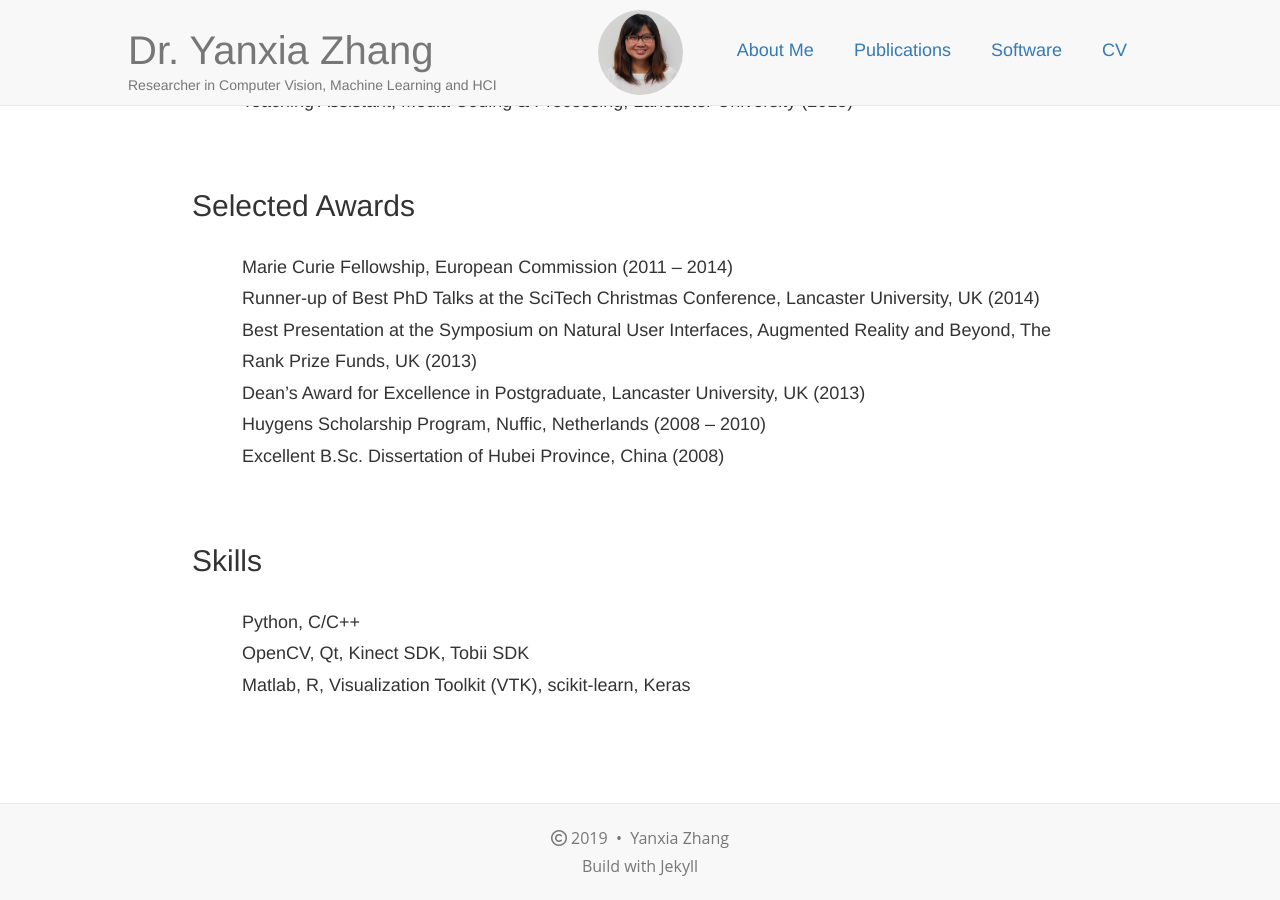
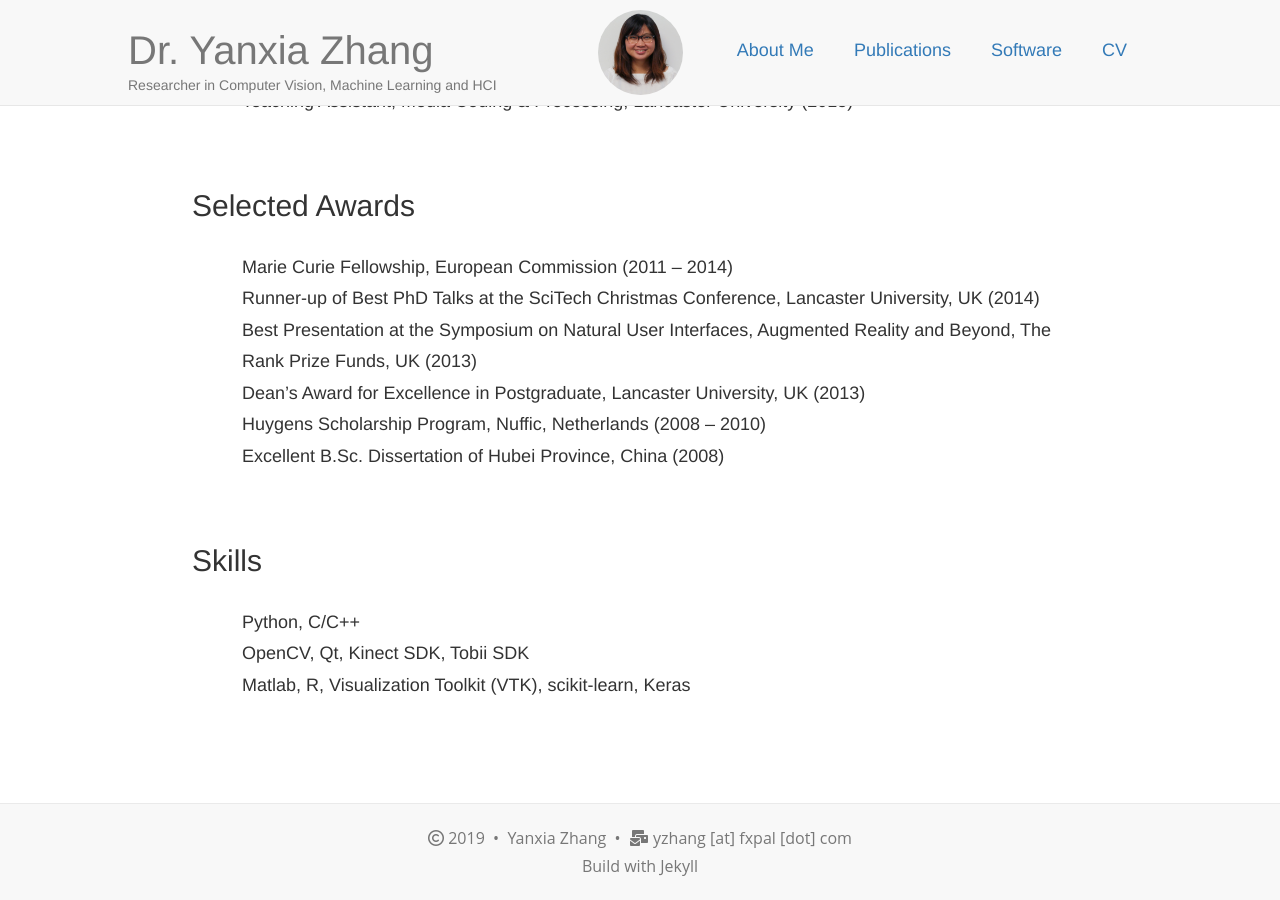
Before and after one commit to yanxia-zhang/yanxia-zhang.github.io, a Jekyll site: the page built from index.html, in a window 1280 px wide and 900 px high, scrolled down 9045 px. Built offline with Jekyll 4.4.1, drawn with Linux system fonts in a browser that asks for light colours; nearby versions of some CDN libraries.

Commit message:
move text to config

```diff
--- a/_config.yml
+++ b/_config.yml
@@ -5,6 +5,8 @@
 
 # Short description of your site
 description: Researcher in Computer Vision, Machine Learning and HCI
+
+email_contact: yzhang [at] fxpal [dot] com
 
 # --- Web Statistics Section --- #
 
--- a/_includes/about.html
+++ b/_includes/about.html
@@ -39,6 +39,6 @@
   </p>
 
   <h2><span>Contact</span></h2>
-  <p><i class="fas fa-mail-bulk"></i> yzhang [at] fxpal [dot] com</p>
+  <p><i class="fas fa-mail-bulk"></i> {{ site.email_contact }}</p>
 
 </section>
--- a/_includes/footer.html
+++ b/_includes/footer.html
@@ -1,7 +1,7 @@
 <footer>
   <div class="container">
     <p class="copyright">
-      <i class='far fa-copyright'></i> {{ site.time | date: '%Y' }} &nbsp;&bull;&nbsp; Yanxia Zhang<br/>
+      <i class='far fa-copyright'></i> {{ site.time | date: '%Y' }} &nbsp;&bull;&nbsp; Yanxia Zhang &nbsp;&bull;&nbsp; <i class="fas fa-mail-bulk"></i> {{ site.email_contact }}<br/>
       Build with Jekyll
     </p>
   </div>
--- a/_includes/head.html
+++ b/_includes/head.html
@@ -23,10 +23,8 @@
 
   <title>Dr. Yanxia Zhang - Researcher in Computer Vision, Machine Learning and HCI</title>
 
-  <meta name="author" content="Yanxia Zhang" />
-  <meta name="description" content="Researcher in Computer Vision, Machine Learning and HCI">
-
-  <link rel="alternate" type="application/rss+xml" title="{{ site.title }} {{ site.title-separator }} {{ site.description }}" href="{{ '/feed.xml' | absolute_url }}" />
+  <meta name="author" content="{{ site.title }}" />
+  <meta name="description" content="{{ site.description }}">
 
   {% include google_analytics.html %}
 
--- a/_includes/nav.html
+++ b/_includes/nav.html
@@ -7,12 +7,12 @@
     </div>
     <center>
       <div class="navbar-content-size">
-        <div class="navbar-brand navbar-brand-owner">Dr. Yanxia Zhang</div>
+        <div class="navbar-brand navbar-brand-owner">{{ site.title }}</div>
         <div class="navbar-brand navbar-brand-navigation"><a href="#cv">CV</a></div>
         <div class="navbar-brand navbar-brand-navigation"><a href="#software">Software</a></div>
         <div class="navbar-brand navbar-brand-navigation"><a href="#publications">Publications</a></div>
         <div class="navbar-brand navbar-brand-navigation"><a href="#about_me">About Me</a></div>
-        <div class="navbar-brand-title navbar-brand">Researcher in Computer Vision, Machine Learning and HCI</div>
+        <div class="navbar-brand-title navbar-brand">{{ site.description }}</div>
       </div>
     </center>
   </nav>
```
